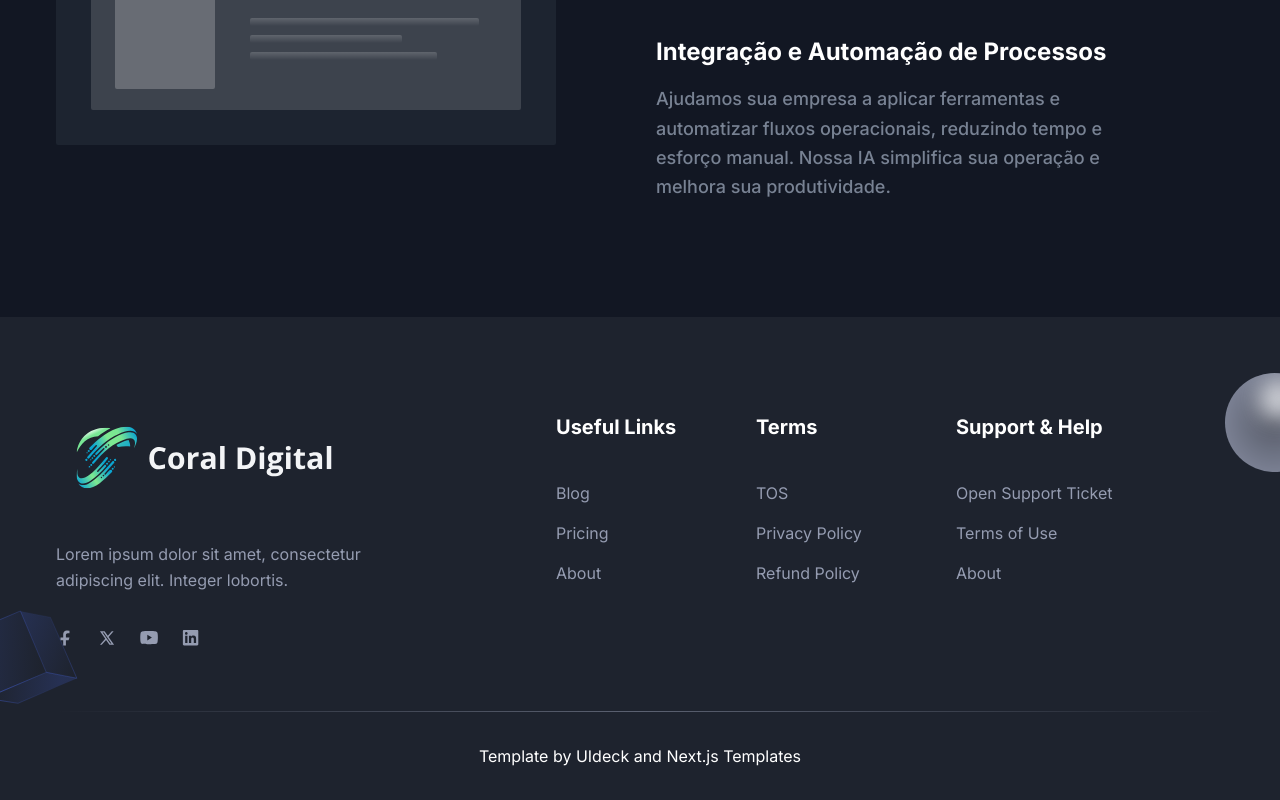
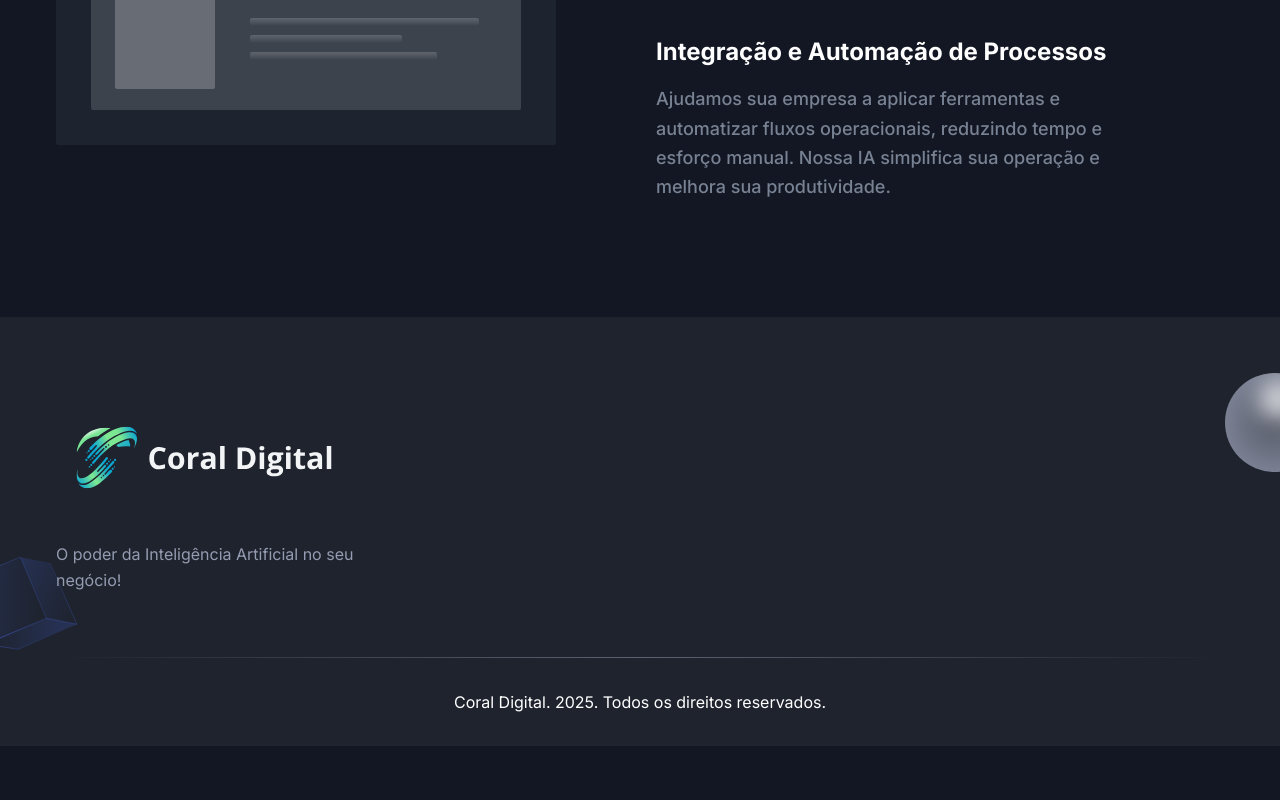
Before and after one commit to hellmrf/coraldigital.com.br, a Next.js app: page /about in a window 1280 px wide. Shown: the part 1570-2370 px from the top of the page. After the commit the page ends 2316 px from the top, so only its background shows below. Built offline with nearby package versions, Linux system fonts and the light colour scheme.

Commit message:
Update header and footer and comment unchanged parts

```diff
--- a/src/app/page.tsx
+++ b/src/app/page.tsx
@@ -30,7 +30,7 @@ export default function Home() {
       {/*<Testimonials />
       <Pricing />
       <Blog />*/}
-      <Contact />
+      {/*<Contact />*/}
     </>
   );
 }
--- a/src/components/Footer/index.tsx
+++ b/src/components/Footer/index.tsx
@@ -27,10 +27,9 @@ const Footer = () => {
                   />
                 </Link>
                 <p className="mb-9 text-base leading-relaxed text-body-color dark:text-body-color-dark">
-                  Lorem ipsum dolor sit amet, consectetur adipiscing elit.
-                  Integer lobortis.
+                O poder da Inteligência Artificial no seu negócio!
                 </p>
-                <div className="flex items-center">
+                {/*<div className="flex items-center">
                   <a
                     href="/"
                     aria-label="social-link"
@@ -105,11 +104,11 @@ const Footer = () => {
                       <path d="M15.2196 0H1.99991C1.37516 0 0.875366 0.497491 0.875366 1.11936V14.3029C0.875366 14.8999 1.37516 15.4222 1.99991 15.4222H15.1696C15.7943 15.4222 16.2941 14.9247 16.2941 14.3029V1.09448C16.3441 0.497491 15.8443 0 15.2196 0ZM5.44852 13.1089H3.17444V5.7709H5.44852V13.1089ZM4.29899 4.75104C3.54929 4.75104 2.97452 4.15405 2.97452 3.43269C2.97452 2.71133 3.57428 2.11434 4.29899 2.11434C5.02369 2.11434 5.62345 2.71133 5.62345 3.43269C5.62345 4.15405 5.07367 4.75104 4.29899 4.75104ZM14.07 13.1089H11.796V9.55183C11.796 8.7061 11.771 7.58674 10.5964 7.58674C9.39693 7.58674 9.222 8.53198 9.222 9.47721V13.1089H6.94792V5.7709H9.17202V6.79076H9.19701C9.52188 6.19377 10.2466 5.59678 11.3711 5.59678C13.6952 5.59678 14.12 7.08925 14.12 9.12897V13.1089H14.07Z" />
                     </svg>
                   </a>
-                </div>
+                </div>*/}
               </div>
             </div>
 
-            <div className="w-full px-4 sm:w-1/2 md:w-1/2 lg:w-2/12 xl:w-2/12">
+            {/*<div className="w-full px-4 sm:w-1/2 md:w-1/2 lg:w-2/12 xl:w-2/12">
               <div className="mb-12 lg:mb-16">
                 <h2 className="mb-10 text-xl font-bold text-black dark:text-white">
                   Useful Links
@@ -209,30 +208,13 @@ const Footer = () => {
                   </li>
                 </ul>
               </div>
-            </div>
+            </div>*/}
           </div>
 
           <div className="h-px w-full bg-gradient-to-r from-transparent via-[#D2D8E183] to-transparent dark:via-[#959CB183]"></div>
           <div className="py-8">
             <p className="text-center text-base text-body-color dark:text-white">
-              Template by{" "}
-              <a
-                href="http://uideck.com"
-                target="_blank"
-                rel="noopener noreferrer"
-                className="hover:text-primary"
-              >
-                UIdeck
-              </a>{" "}
-              and{" "}
-              <a
-                href="https://nextjstemplates.com"
-                target="_blank"
-                rel="noopener noreferrer"
-                className="hover:text-primary"
-              >
-                Next.js Templates
-              </a>
+              Coral Digital. 2025. Todos os direitos reservados.
             </p>
           </div>
         </div>
--- a/src/components/Header/index.tsx
+++ b/src/components/Header/index.tsx
@@ -159,7 +159,7 @@ const Header = () => {
                 </nav>
               </div>
               <div className="flex items-center justify-end pr-16 lg:pr-0">
-                <Link
+                {/*<Link
                   href="/signin"
                   className="hidden px-7 py-3 text-base font-medium text-dark hover:opacity-70 dark:text-white md:block"
                 >
@@ -170,7 +170,7 @@ const Header = () => {
                   className="ease-in-up shadow-btn hover:shadow-btn-hover hidden rounded-sm bg-primary px-8 py-3 text-base font-medium text-white transition duration-300 hover:bg-opacity-90 md:block md:px-9 lg:px-6 xl:px-9"
                 >
                   Sign Up
-                </Link>
+                </Link>*/}
                 <div>
                   <ThemeToggler />
                 </div>
```
